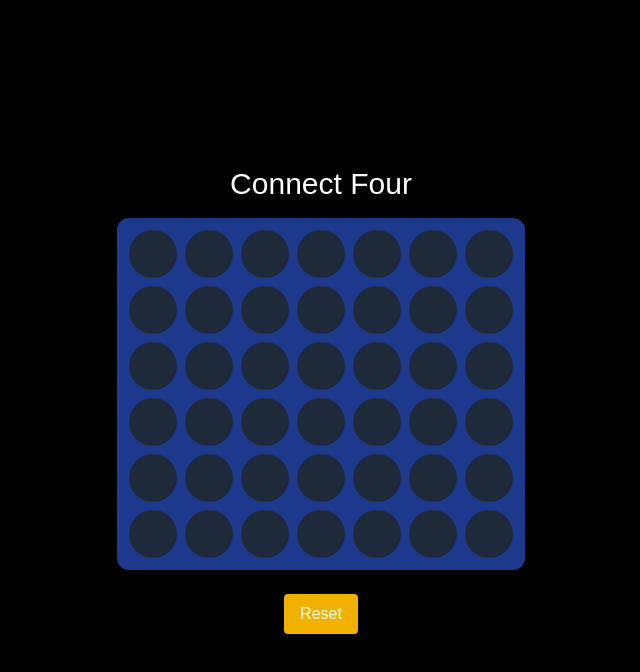
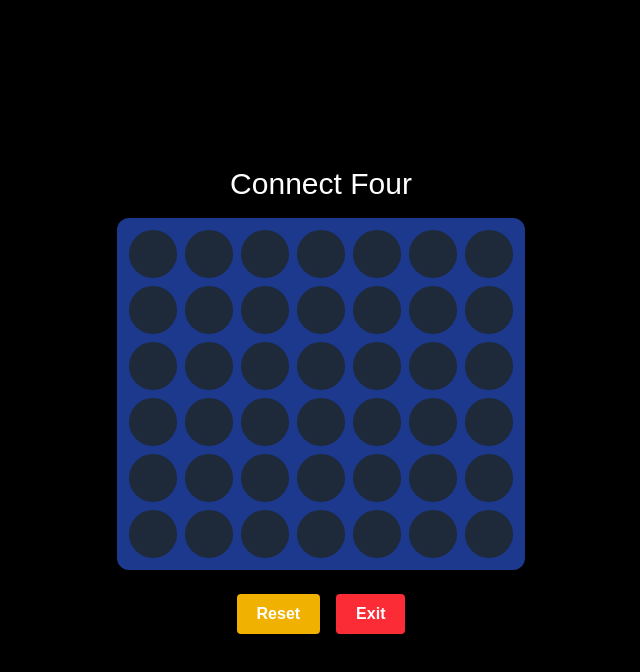
Before and after one commit to RuthlesSan/tic-tac-toe-ai, a Next.js app: page /games/connect4 in a window 1280 px wide. Both pictures are taken after a click on the button "Start Game". Shown: the top 672 px of the page, without its empty margins (319-959 px from the left). Built offline with nearby package versions, Linux system fonts and the light colour scheme.

Commit message:
Added Connect Four game

```diff
--- a/app/games/connect4/page.js
+++ b/app/games/connect4/page.js
@@ -233,12 +233,24 @@ export default function ConnectFour() {
                 </div>
             )}
 
-            <button
-                onClick={resetGame}
-                className="mt-6 bg-yellow-500 px-4 py-2 rounded"
-            >
-                Reset
-            </button>
+            <div className="mt-6 flex gap-4">
+                <button
+                    onClick={resetGame}
+                    className="bg-yellow-500 px-5 py-2 rounded hover:bg-yellow-600 transition font-bold"
+                >
+                    Reset
+                </button>
+
+                <button
+                    onClick={() => {
+                        resetGame();
+                        setGameStarted(false);
+                    }}
+                    className="bg-red-500 px-5 py-2 rounded hover:bg-red-600 transition font-bold"
+                >
+                    Exit
+                </button>
+            </div>
         </div>
     );
 }
```
